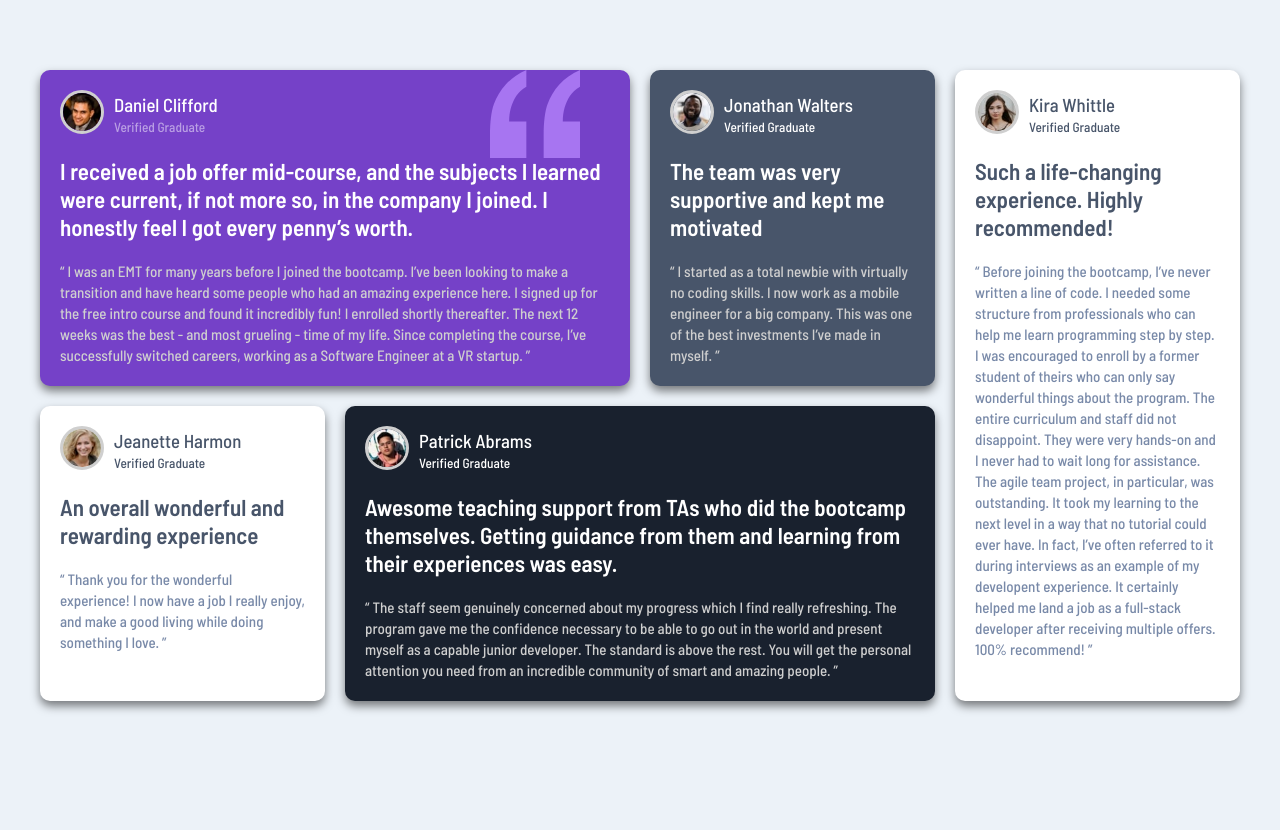
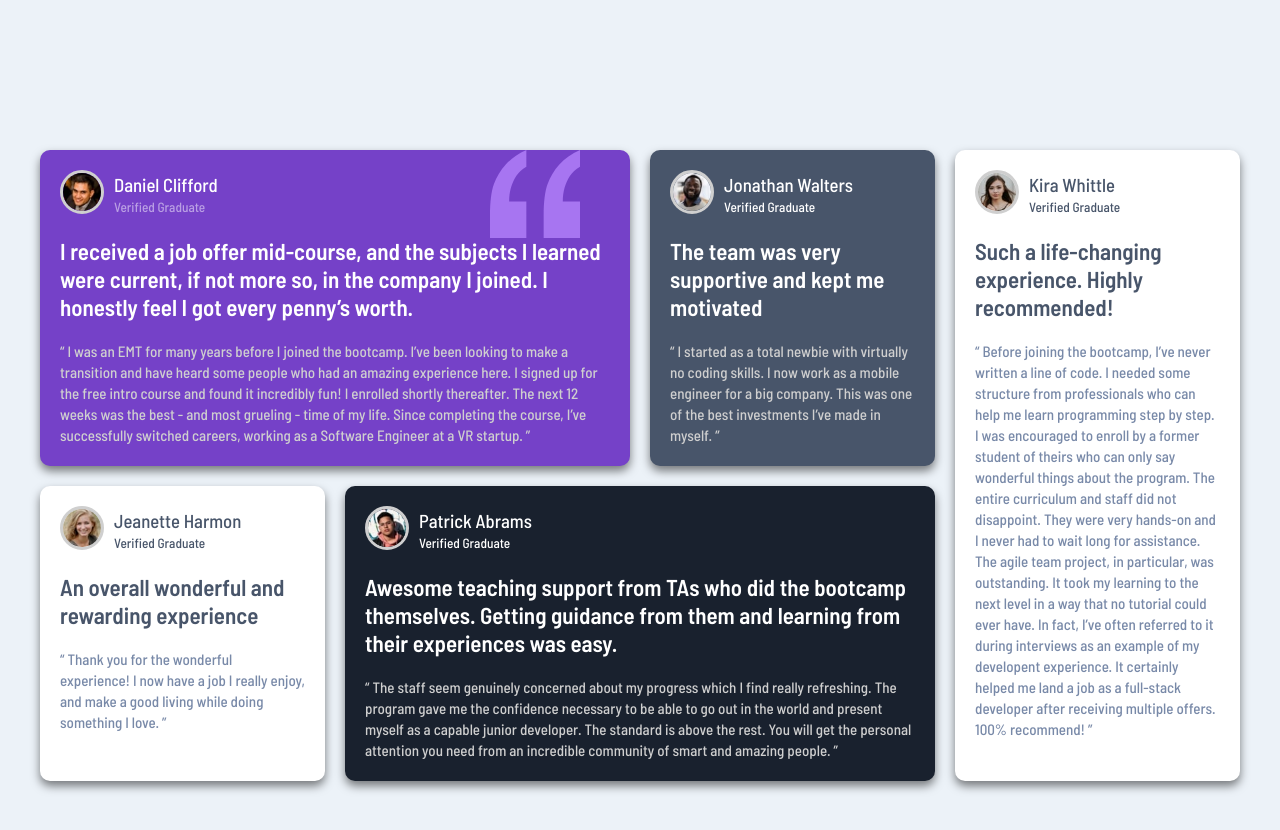
Before and after one commit to Yashi-Singh-9/Testimonials-Grid-Section, a plain HTML site: page index.html in a window 1280 px wide. Drawn offline with Linux system fonts and the light colour scheme.

Commit message:
CSS File

```diff
--- a/styles.css
+++ b/styles.css
@@ -34,8 +34,6 @@ p{    line-height: 1.4;     }
     grid-template-columns: 1fr;
     gap: 20px;
     margin: 20px;
-    position: relative;
-    bottom: 80px;
 }
 
 .cards{
```
